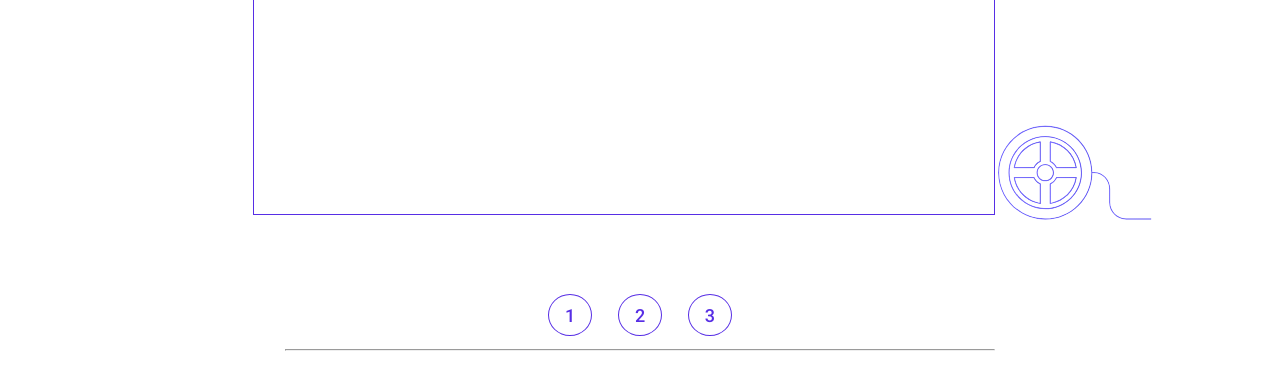
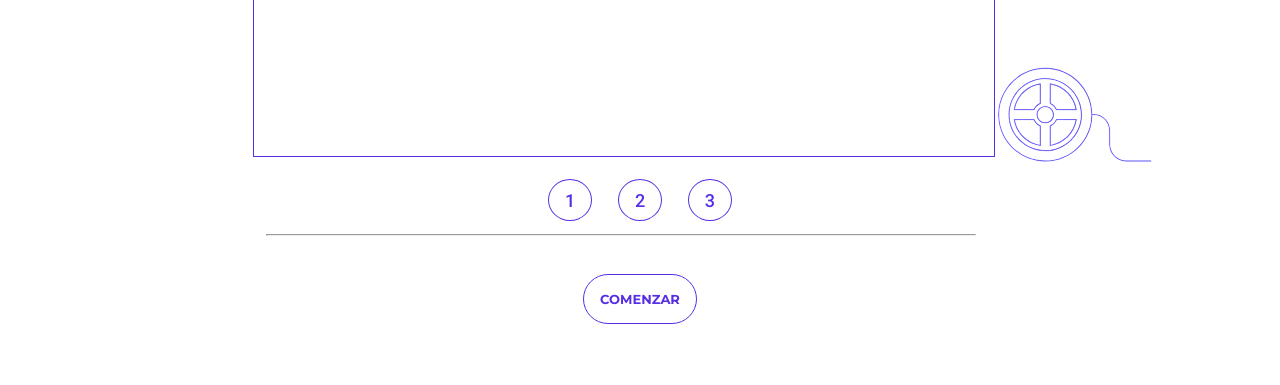
Before and after one commit to lauraszm/gifos_maquetado, a plain HTML site: page crearGifos.html in a window 1280 px wide. Shown: the part 543-928 px from the top of the page. Drawn offline with Linux system fonts and the light colour scheme.

Commit message:
detalle css

```diff
--- a/styles/_crearGifos.scss
+++ b/styles/_crearGifos.scss
@@ -3,7 +3,6 @@
     width: 90vw;
     margin: auto;
     .creation {
-        padding: 5% 0;
         box-sizing: border-box;
         display: flex;
         flex-direction: row;
@@ -94,6 +93,7 @@
         height: 10%;
         background: #572EE5;
         align-self: center;
+        margin-right: 3vw;
     }
 
     .comenzar {
```
Also changed, not shown: styles/style.css, 1 other file.
